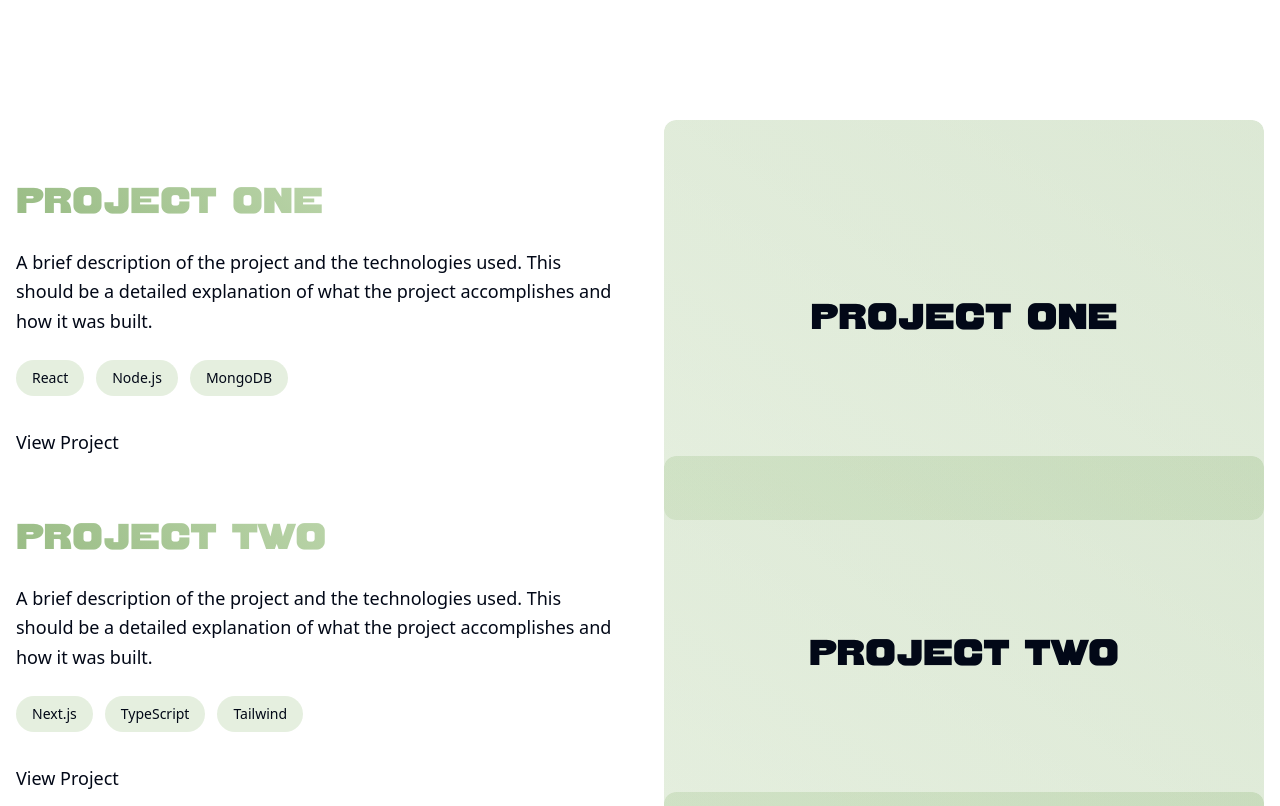
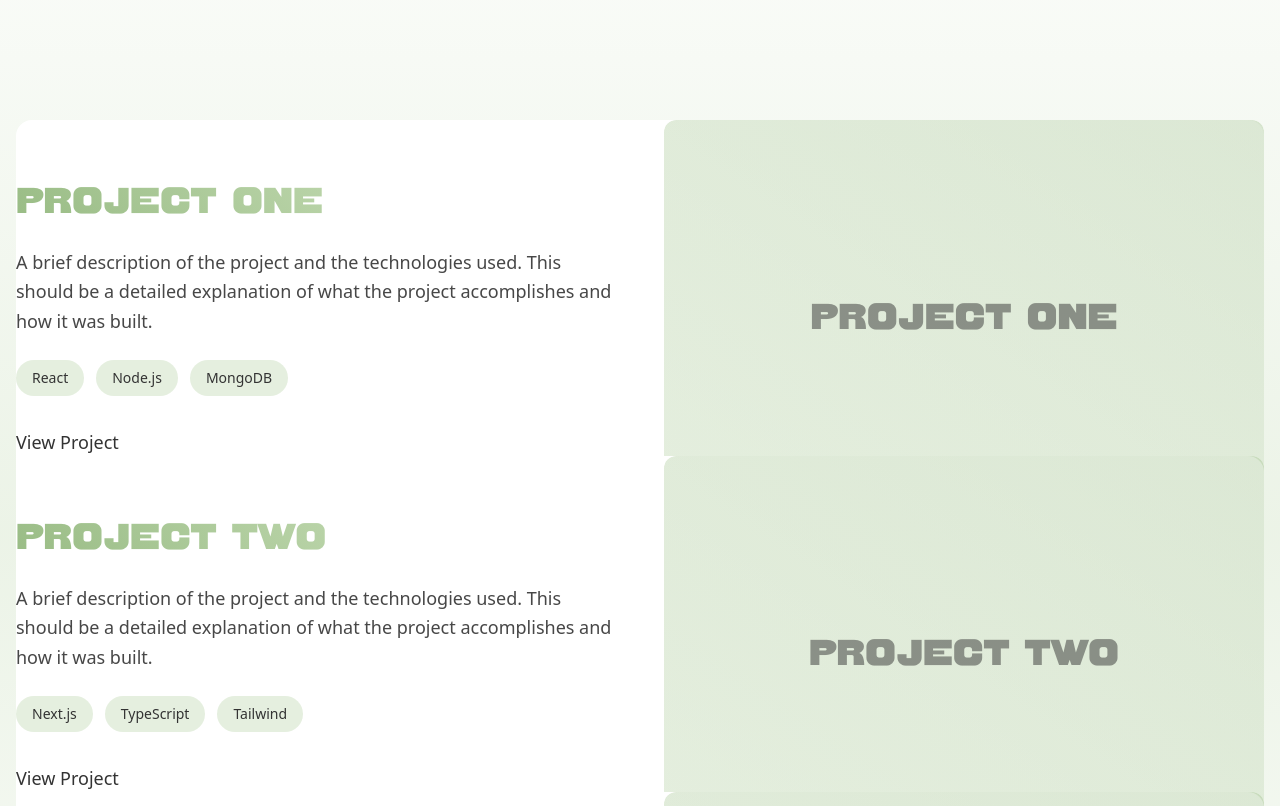
Before and after one commit to Liam-Woods-8/portfolio-2025, a Next.js app: page / in a window 1280 px wide. Shown: the part 1080-1886 px from the top of the page. Built offline with nearby package versions, Linux system fonts and the light colour scheme.

Commit message:
Fix color values and build errors

```diff
--- a/src/app/globals.css
+++ b/src/app/globals.css
@@ -87,15 +87,16 @@
     --input: 217.2 32.6% 17.5%;
     --ring: 142.4 71.8% 29.2%;
   }
+
+  body {
+    background-color: #FFFFFF;
+    color: #333333;
+  }
 }
 
 @layer base {
   * {
     border-color: hsl(var(--border));
-  }
-  body {
-    background-color: hsl(var(--background));
-    color: hsl(var(--foreground));
   }
 }
 
--- a/tailwind.config.js
+++ b/tailwind.config.js
@@ -10,9 +10,9 @@ module.exports = {
         forest: '#99BC85',
         sage: '#BFD8AF',
         cream: '#D4E7C5',
-        background: 'hsl(var(--background))',
-        foreground: 'hsl(var(--foreground))',
-        border: 'hsl(var(--border))',
+        base: '#FFFFFF',
+        text: '#333333',
+        border: '#E5E7EB',
       },
       fontFamily: {
         'sao-torpes': ['Sao Torpes', 'sans-serif'],
@@ -29,7 +29,7 @@ module.exports = {
         }
       },
       backgroundImage: {
-        'gradient-primary': 'linear-gradient(135deg, var(--background) 0%, var(--foreground) 100%)',
+        'gradient-primary': 'linear-gradient(135deg, #99BC85 0%, #D4E7C5 100%)',
       },
     },
   },
```
